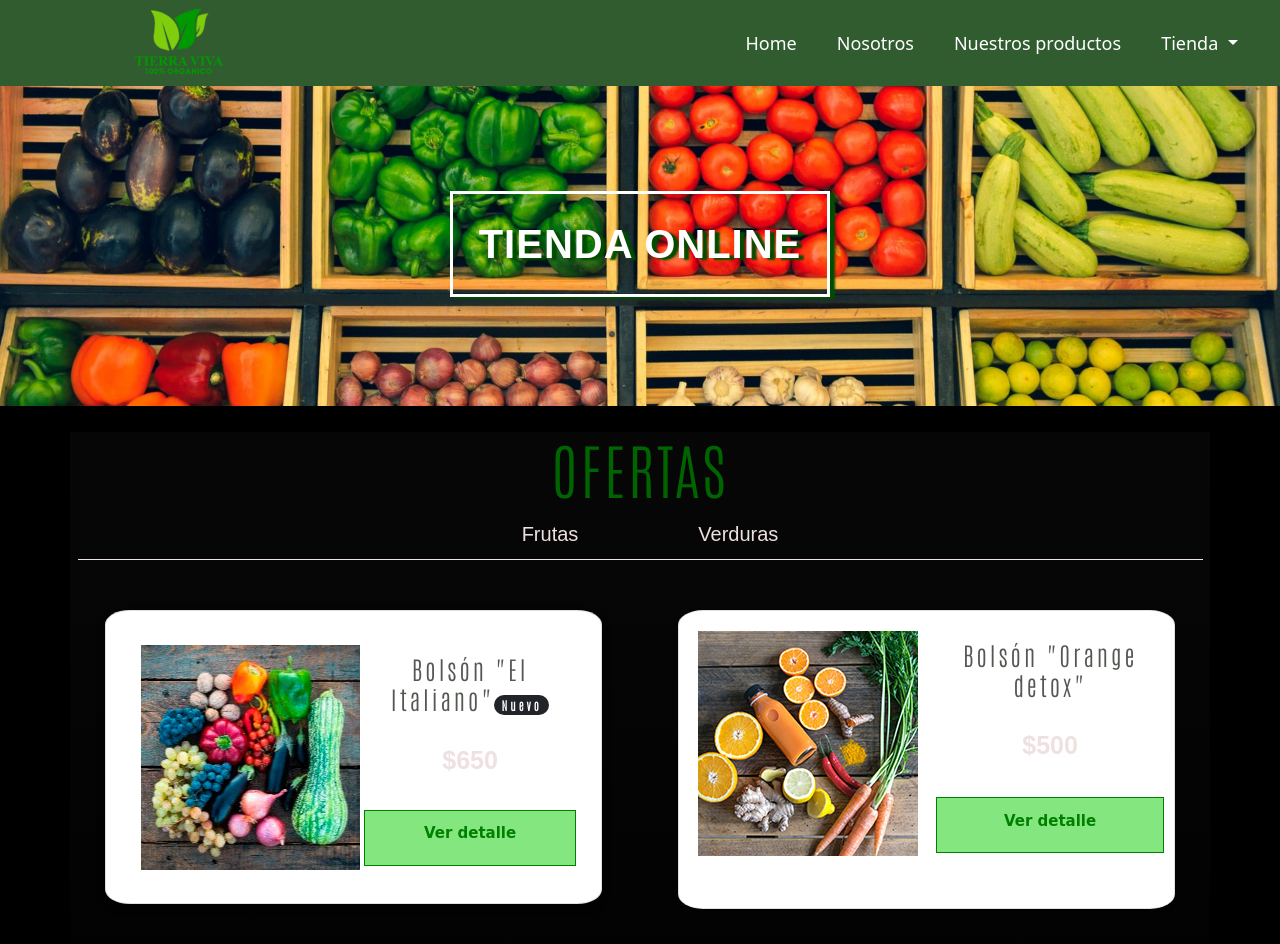
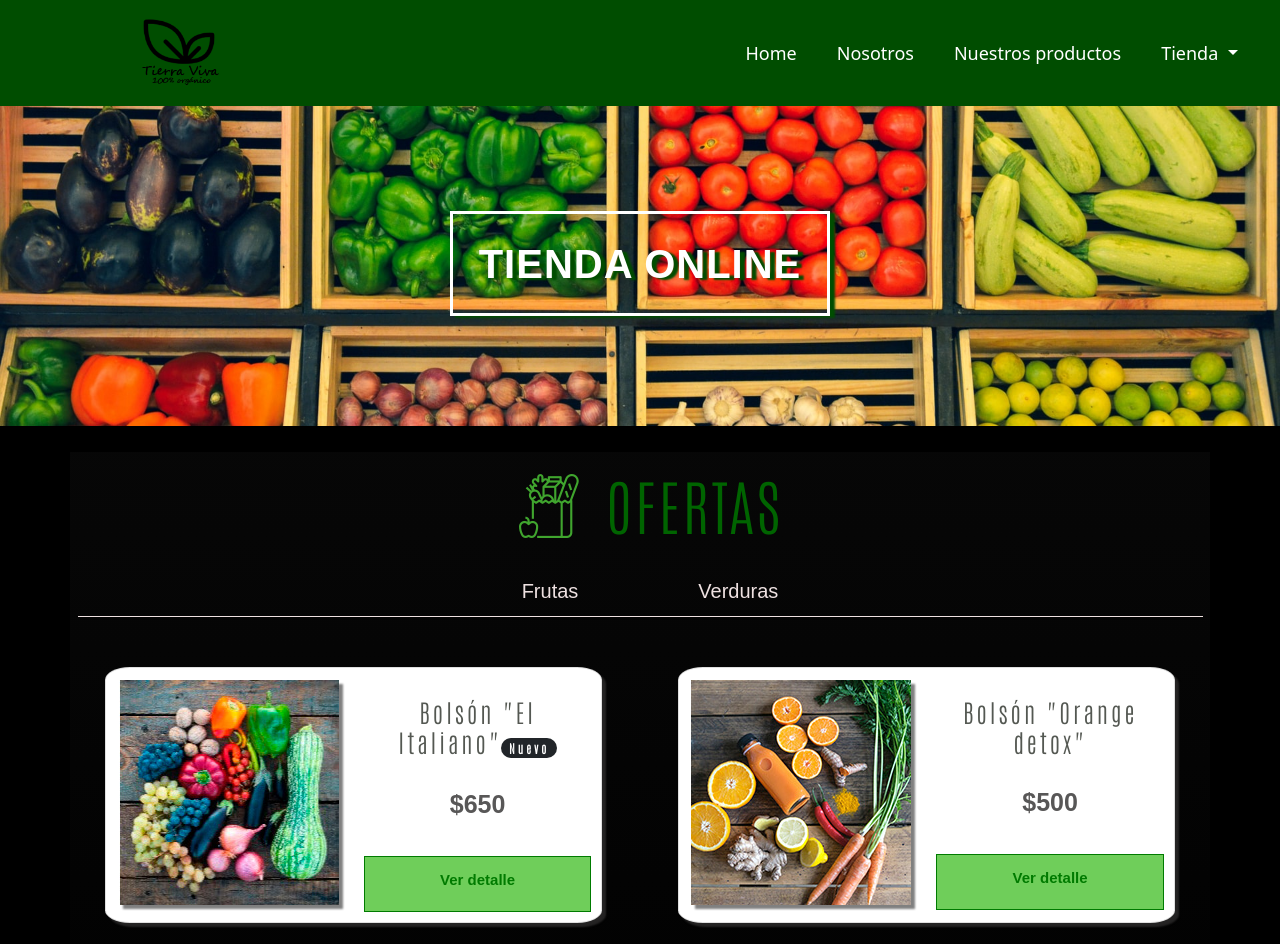
Before and after one commit to mdeleonbalbiani/TierraViva, a website: page pages/ofertas.html in a window 1280 px wide. Shown: the top 944 px of the page. Drawn offline with nearby package versions, Linux system fonts and the light colour scheme; a web font is replaced by a local one.

Commit message:
Rediseño de Ofertas

```diff
--- a/pages/ofertas.html
+++ b/pages/ofertas.html
@@ -20,10 +20,10 @@
 </head>
 <body>
     <header>
-        <nav class="navbar navbar-expand-lg navbar-primary" style="background-color:#305c30;" >
+        <nav class="navbar navbar-expand-lg navbar-primary" style="background-color:#004d00;" >
             <div class="container-fluid">
               <a class="navbar-brand" href="../index.html#home">
-                  <img src="../multimedia/logo.png" alt="logo corporativo" width="60%">
+                  <img src="../multimedia/logo2.png" alt="logo corporativo" width="60%">
               </a>
               <button class="navbar-toggler" type="button" data-bs-toggle="collapse" data-bs-target="#navbarNavDropdown" aria-controls="navbarNavDropdown" aria-expanded="false" aria-label="Toggle navigation">
                 <span class="navbar-toggler-icon"></span>
@@ -62,7 +62,10 @@
     <div class="container contenedor">
 
         <section class="categoryShop">
-            <h2 class="categoryShop__title">Ofertas</h2>
+            <div  class="iconosTitulos">
+                <img src="../multimedia/grocery1.png" alt="iconOfertas" class="iconosTitulos__iconos">
+                <h2 class="categoryShop__title">Ofertas</h2>
+            </div>
             <ul class="categoryShop__menu">
                 <li><a href="frutas.html">Frutas</a></li>
                 <li><a href="verduras.html">Verduras</a></li>
@@ -71,7 +74,7 @@
 
         <div class="rowOferta">
 
-            <div class="card mb-3 cardOferta shadow p-4 mb-4 bg-white" style="max-width: 500px;">
+            <div class="card mb-3 cardOferta" style="max-width: 500px;">
                 <div class="row g-0">
                 <div class="col-md-6">
                     <img src="../multimedia/1.jpg" alt="El Italiano">
--- a/scss/_frutasVerduras.scss
+++ b/scss/_frutasVerduras.scss
@@ -22,7 +22,8 @@
 .categoryShop__title {
     text-align: center;
     font-size: $tamanioFuentePrincipal*3;
-    text-transform: uppercase; }
+    text-transform: uppercase;
+}
 
 .categoryShop__menu {
     margin-bottom: 2%;
--- a/scss/_ofertas.scss
+++ b/scss/_ofertas.scss
@@ -15,9 +15,11 @@
     border-radius: 5%;
     margin: 5%;
     align-items: center;
+    box-shadow: 4px 4px 2px rgba(51, 49, 49, 0.712);
 
     img{
-        margin: 8%;
+        margin: 5%;
+        box-shadow: 4px 4px 2px grey;
     }
 }
 
@@ -29,27 +31,28 @@
 
 .textoOfertas__price{
     font-size: $tamanioFuentePrincipal+0.5;
+    color: rgb(88, 87, 87);
     font-weight: bold;
     padding: 10%;
     text-align: center;
 }
 
 .btnOfertaVerDetalle{
-    font-family: 'Nova Slim', cursive;
+    font-family: 'Poppins', sans-serif;
     font-size: $tamanioFuentePrincipal*0.75;
     color: $verdePrincipal;
     display: block;
-    border: 1px solid green;
-    background-color: rgb(131, 230, 127);
+    border: 1px solid #007b00;
+    background-color: #6fce5a;
     padding: 5%;
     height: 7vh;
-    color: green;
+    color: #007b00;
     font-weight: bold;
     text-align: center;
     text-decoration: none;
 }
 .btnOfertaVerDetalle:hover{
-    background: #1e9700bd;
+    background: #42a432;
     color: #fff !important;
 }
 
```
Also changed, not shown: css/estilo.css.
